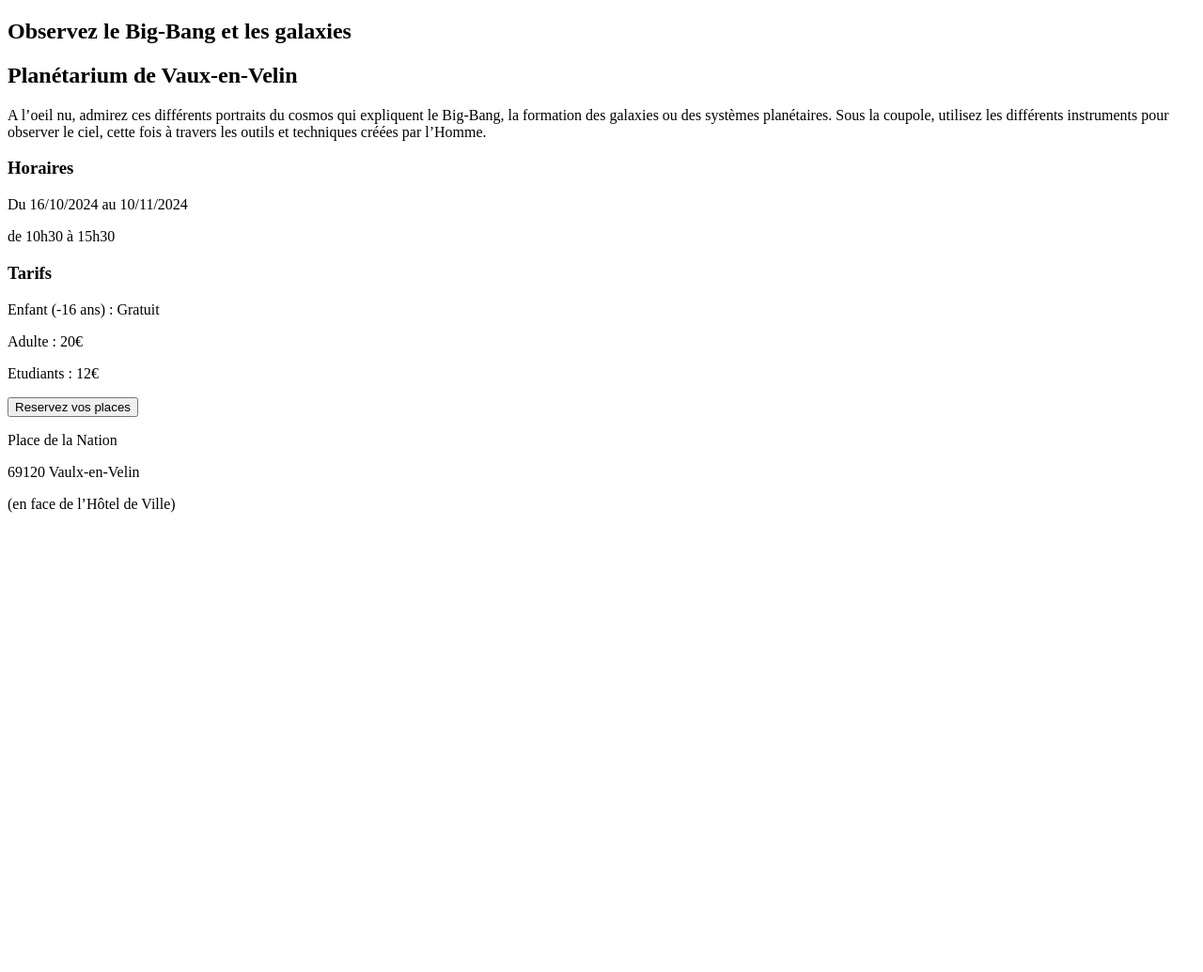
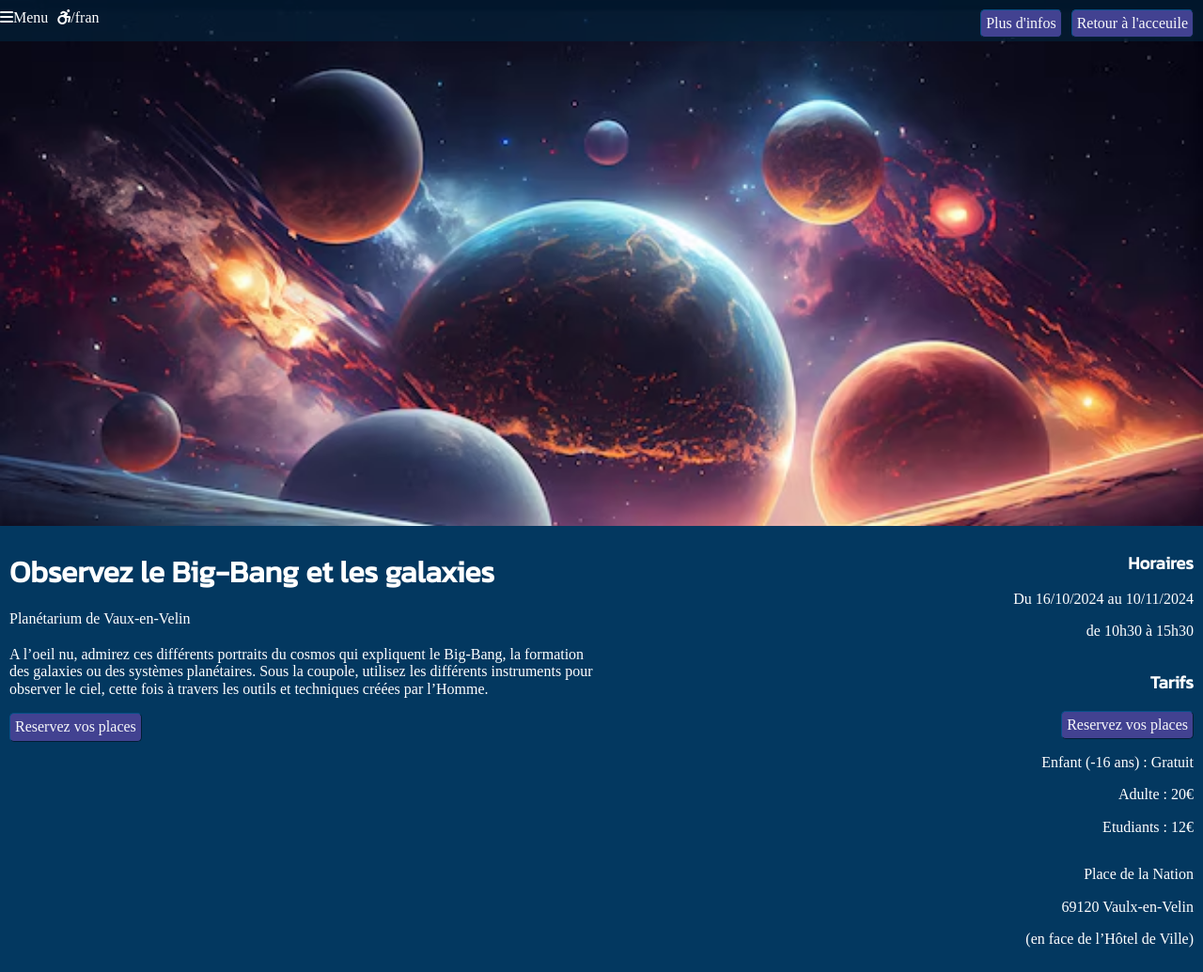
Before and after one commit to Clarisse-Dib/renduCSS, a plain HTML site: page event.html in a window 1280 px wide. Shown: the whole page at 94% size. Before the commit the page ends 800 px from the top, so only its background shows below. Drawn offline with nearby package versions, Linux system fonts and the light colour scheme; a web font is replaced by a local one.

Commit message:
End Of Day

```diff
--- /dev/null
+++ b/Nav.css
@@ -0,0 +1,46 @@
+nav{
+    display: flex;
+    justify-content: space-between;
+    padding-top:  10px;
+    background-color: #055089a2;
+}
+.presentation{
+    margin-left: 30px;
+    padding-top: 30px;
+    color: white;
+}
+h1{
+    font-size: 600px;
+    font-size: unset;
+}
+.tout{
+    font-size: 30px;
+}
+.nav{
+    display: flex;
+    justify-content: end;
+}
+.first{
+    display:flex;
+}
+#menu{
+    margin-top: 0px ;
+    margin-right: 10px;
+}
+#fran{
+    margin-top: 0px;
+}
+.info{
+    margin-right: 10px;
+}
+header{
+    background-image: url(Space.jpeg) ;
+    height: 100vh;
+
+}
+
+body{
+    background-color:#055089 ;
+    color: white;
+    margin: 0px;
+}
--- a/event.html
+++ b/event.html
@@ -1,31 +1,58 @@
 <!DOCTYPE html>
 <html lang="fr">
+
 <head>
     <meta charset="UTF-8">
     <meta name="viewport" content="width=device-width, initial-scale=1.0">
+    <link href="https://fonts.googleapis.com/css?family=Kanit|Palanquin" rel="stylesheet">
+    <link rel="stylesheet" href="Spacey.png">
     <title>évenement</title>
     <link rel="stylesheet" href="style2.css">
+    <script src="https://kit.fontawesome.com/7f965085dc.js" crossorigin="anonymous"></script>
+    <link href="https://cdn.jsdelivr.net/npm/normalize.css@8.0.1/normalize.min.css" rel="stylesheet">
 </head>
+
 <body>
     <header>
         <nav>
+            <section class="first">
+                <i class="fa-solid fa-bars"></i>
+                <p id="menu">Menu</p>
+                <i class="fa-solid fa-wheelchair-move"></i>
+                <p id="fran">/fran</p>
+            </section>
+            <section class="nav">
+                <a class="info" href="#MonEnvieDeVivre"> <button>Plus d'infos</button></a>
+                <a class="info" href="index.html"> <button>Retour à l'acceuile</button></a>
+            </section>
+        </nav>
 
-</nav>
+    </header>
+    <main>
+        <section class="main">
+
+            <section class=pres>
+
                 <section>
                 <h1>
                     Observez le Big-Bang et les galaxies
                 </h1>
-</section>
-  </header>
-  <main>
+            </section> Planétarium de Vaux-en-Velin
             <h2>
-        Planétarium de Vaux-en-Velin
             </h2>
             <p>
-        A l’oeil nu, admirez ces différents portraits du cosmos qui expliquent le Big-Bang, la formation des galaxies ou des systèmes planétaires.
-Sous la coupole, utilisez les différents instruments pour observer le ciel, cette fois à travers les outils et techniques créées par l’Homme.
+                A l’oeil nu, admirez ces différents portraits du cosmos qui expliquent le Big-Bang, la formation des
+                galaxies ou des systèmes planétaires.
+                Sous la coupole, utilisez les différents instruments pour observer le ciel, cette fois à travers les
+                outils
+                et techniques créées par l’Homme.
             </p>
-    <section>
+            <a href="https://www.youtube.com/watch?v=dQw4w9WgXcQ">
+                <button>Reservez vos places</button>
+            </a>
+        </section>
+        <section class="information">
+            <section class="if" >
                 <h3>
                     Horaires
                 </h3>
@@ -34,10 +61,13 @@ Sous la coupole, utilisez les différents instruments pour observer le ciel, cet
                         de 10h30 à 15h30
                     </p>
                 </section>
-    <section>
+                <section class="if">
                     <h3>
                         Tarifs
                     </h3>
+                    <a href="https://www.youtube.com/watch?v=dQw4w9WgXcQ">
+                        <button>Reservez vos places</button>
+                    </a>
                     <p>
                         Enfant (-16 ans) : Gratuit
                     </p>
@@ -48,10 +78,7 @@ Sous la coupole, utilisez les différents instruments pour observer le ciel, cet
                         Etudiants : 12€
                     </p>
                 </section>
-    <section>
-    <a href="https://www.youtube.com/watch?v=dQw4w9WgXcQ">
-        <button>Reservez vos places</button>
-    </a>
+                <section class="if">
                     <p>
                         Place de la Nation
                     </p>
@@ -62,9 +89,12 @@ Sous la coupole, utilisez les différents instruments pour observer le ciel, cet
                         (en face de l’Hôtel de Ville)
                     </p>
                 </section>
+            </section>
+        </section>
         </main>
     <footer>
 
     </footer>
 </body>
+
 </html>
--- a/style.css
+++ b/style.css
@@ -1,57 +1,70 @@
-nav{
+nav {
     display: flex;
     justify-content: space-between;
-    padding-top:  10px;
+    padding-top: 10px;
     background-color: #055089a2;
 }
-.presentation{
+
+.presentation {
     margin-left: 30px;
     padding-top: 30px;
     color: white;
 }
-h1{
+
+h1 {
     font-size: 600px;
     font-size: unset;
 }
-.tout{
+
+.tout {
     font-size: 30px;
 }
-.nav{
+
+.nav {
     display: flex;
     justify-content: end;
 }
-.first{
-    display:flex;
+
+.first {
+    display: flex;
 }
-#menu{
-    margin-top: 0px ;
+
+#menu {
+    margin-top: 0px;
     margin-right: 10px;
 }
-#fran{
+
+#fran {
     margin-top: 0px;
 }
-.info{
+
+.info {
     margin-right: 10px;
 }
-header{
-    background-image: url(Space.jpeg) ;
+
+header {
+    background-image: url(Space.jpeg);
     height: 100vh;
 
 }
-body{
-    background-color:#055089 ;
+
+body {
+    background-color: #055089;
     color: white;
     margin: 0px;
 }
-main{
+
+main {
     padding: 10px;
 }
-.eve{
+
+.eve {
     text-align: center;
     font-size: 40px;
 
 }
-.carte{
+
+.carte {
     background-color: #043357bd;
     display: flex;
     flex-direction: column;
@@ -61,18 +74,24 @@ main{
     box-shadow: 0 10px 30px rgb(192 223 255 / 10%);
     margin: 10px;
 }
-.evenements{
+
+.evenements {
     display: flex;
     flex-wrap: wrap;
     justify-content: space-around;
 }
-.card-content{
+
+.card-content {
 
     padding: 10px;
 }
-.attribu{ margin-top: 0px;
-display: flex;}
-.box1{
+
+.attribu {
+    margin-top: 0px;
+    display: flex;
+}
+
+.box1 {
     background-color: rgb(114, 238, 238);
     color: rgb(35, 39, 48);
     padding: 2px;
@@ -80,26 +99,63 @@ display: flex;}
     margin-top: 0px;
     margin-right: 3px;
 }
-.box2{
+
+.box2 {
     background-color: rgb(230, 129, 211);
     color: rgb(35, 39, 48);
     padding: 2px;
     border-radius: 8%;
     margin-top: 0px;
 }
-.photo{
- height:200px;
- width: 100%;
+
+.photo {
+    height: 200px;
+    width: 100%;
 }
-.titre{
+
+.titre {
     margin-bottom: 2px;
 }
-footer{
+
+footer {
     padding: 10px;
     background-color: white;
     color: #102f46;
 }
-button{
+
+button {
+    background-color: rgb(66, 66, 145);
+    color: rgb(248, 249, 251);
+    margin: 0px;
+    padding: 5px;
+    border-radius: 5px;
+    border-width: 0.2px;
+    border-color: #055089;
+    font-family: 'Palanquin';
+}
+
+button:hover {
+    background-color: rgb(119, 193, 168);
+}
+
+.abonner {
+    width: fit-content;
+}
+
+.Pep {
+    border-radius: 100%;
+    width: 130px;
+    height: 130px;
+}
+
+form {
+    display: flex;
+    justify-content: center;
+    align-items: center;
+    flex-direction: column;
+}
+
+#subscribe {
     background-color: rgb(66, 66, 145);
     color: rgb(248, 249, 251);
     margin: 0px;
@@ -108,76 +164,58 @@ button{
     border-width: 0.2px;
     border-color: #055089;
 }
-button:hover{
+
+#subscribe:hover {
     background-color: rgb(119, 193, 168);
 }
-.abonner{
-    width: fit-content;
-}
-.Pep{
-    border-radius: 100%;
-    width: 100px;
-    height: 100px;
-}
-form{
-  display: flex;
-  justify-content: center;
-  align-items: center;
-  flex-direction: column;
-}
-#subscribe{
-    background-color: rgb(66, 66, 145);
-    color: rgb(248, 249, 251);
-    margin: 0px;
-    padding: 5px;
-    border-radius: 5px;
-    border-width: 0.2px;
-    border-color: #055089;
-}
-#subscribe:hover{
-    background-color: rgb(119, 193, 168);
-}
-#MonEnvieDeVivre{
+
+#MonEnvieDeVivre {
     background-color: bisque;
-    color:#102f46;
+    color: #102f46;
     border-radius: 5%;
     text-align: center;
     padding: 5px;
 }
-p{
+
+p {
     font-family: 'Palanquin';
 }
-h1{
+
+h1 {
     font-family: 'Kanit';
 
 }
-h2{
+
+h2 {
     font-family: 'Kanit';
 
 }
-h3{
+
+h3 {
     font-family: 'Kanit';
 
 }
-button{
-    font-family: 'Palanquin';
-}
-.logos{
+
+.logos {
     display: flex;
     justify-content: space-around;
 }
-.réseaux{
+
+.réseaux {
     text-align: center;
     border-bottom: 200px;
     border-color: #102f46;
 }
-#Steve{
+
+#Steve {
     display: flex;
 }
-#Vinni{
+
+#Vinni {
     display: flex;
 }
-i{
+
+.icon {
     padding: 15px;
     background-color: #b1d0e7;
     color: #055089;
--- a/style2.css
+++ b/style2.css
@@ -0,0 +1,98 @@
+nav {
+    display: flex;
+    justify-content: space-between;
+    padding-top: 10px;
+    background-color: #03243da2;
+}
+
+.nav {
+    display: flex;
+    justify-content: end;
+}
+
+.first {
+    display: flex;
+}
+
+button {
+    background-color: rgb(66, 66, 145);
+    color: rgb(248, 249, 251);
+    margin: 0px;
+    padding: 5px;
+    border-radius: 5px;
+    border-width: 0.2px;
+    border-color: #055089;
+    font-family: 'Palanquin';
+}
+
+button:hover {
+    background-color: rgb(119, 193, 168);
+}
+
+.info {
+    margin-right: 10px;
+}
+
+body {
+    background-color: #033860;
+    color: white;
+    margin: 0px;
+}
+
+#fran {
+    margin-top: 0px;
+}
+
+#menu {
+    margin-top: 0px;
+    margin-right: 10px;
+}
+
+.icon {
+    padding: 15px;
+    background-color: #b1d0e7;
+    color: #055089;
+    border-radius: 5px;
+}
+
+header {
+    background-image: url(Spacino.avif);
+    background-size: cover;
+    background-repeat: no-repeat;
+    height: 70vh;
+}
+
+.main{
+    display: flex;
+    justify-content: space-between;
+    padding: 10px;
+}
+.information{
+    display: flex;
+    justify-content: end;
+    flex-direction: column;
+}
+.pres{
+    max-width: 50%;
+}
+.if{
+    text-align: end;
+}
+p {
+    font-family: 'Palanquin';
+}
+
+h1 {
+    font-family: 'Kanit';
+
+}
+
+h2 {
+    font-family: 'Kanit';
+
+}
+
+h3 {
+    font-family: 'Kanit';
+
+}
```
Also changed, not shown: Nav.html (added, +25 -0 lines), index.html (+8 -7 lines), Spacey.png (added), Spacino.avif (added). Lines whose indentation alone changed are shown as unchanged.
